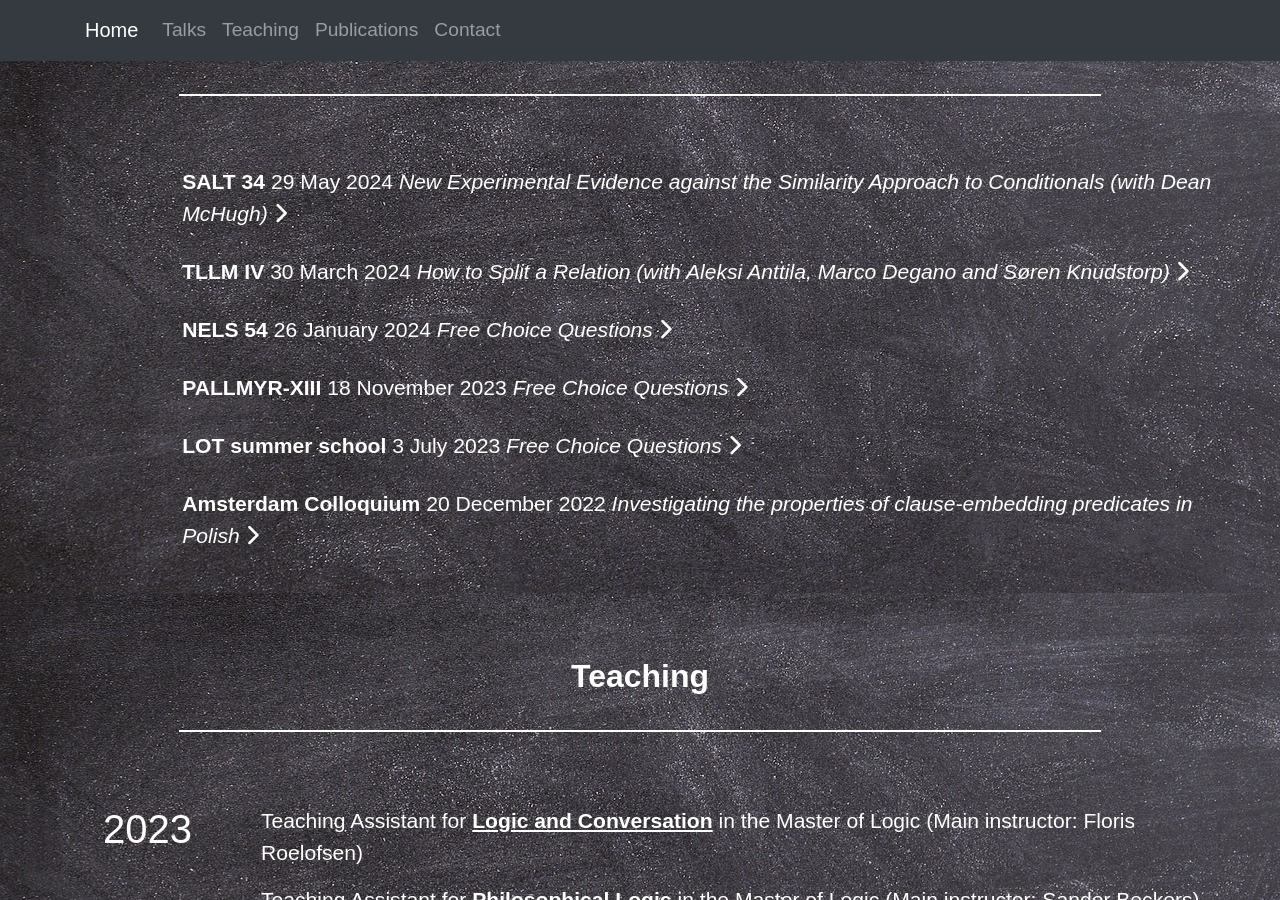
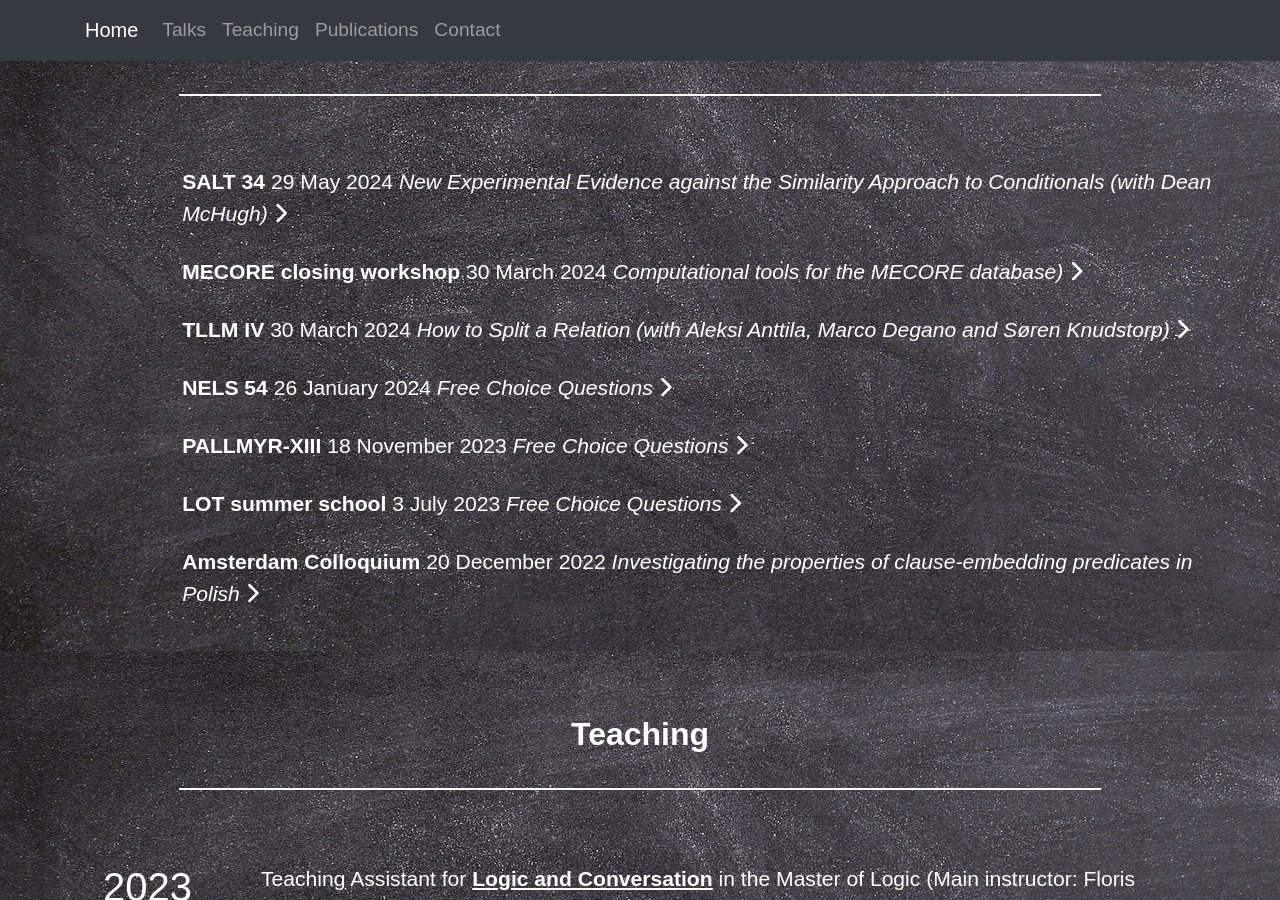
Before and after one commit to TJKlochowicz/Personal-website, a Jekyll site: the page built from _pages/index.html, in a window 1280 px wide and 900 px high, scrolled down 731 px. Built offline with Jekyll 4.4.1, drawn with Linux system fonts in a browser that asks for light colours; nearby versions of some CDN libraries; some web fonts are replaced; some of the changed lines change nothing that is shown.

Commit message:
added talk

```diff
--- a/_data/talks.yml
+++ b/_data/talks.yml
@@ -61,3 +61,16 @@
     These alternatives can be ‘actual’, when the state is split, but they can also be modal, when the relation is split.
     The resulting logics preserves all the important Free Choice inferences from BSML, without falling into the problem of Wide Scope Obligation.
     We will also propose an alternative solution, which treats states of evaluation as sets of paths, and not sets of worlds.
+
+- venue: "MECORE closing workshop"
+  date: 2024-03-30
+  title: "Computational tools for the MECORE database)"
+  url: https://wuegaki.ppls.ed.ac.uk/mecore/mecore-final-workshop/
+  #abstract: assets\papers\SALT_2024_Rec.pdf
+  slides: assets\slides\klochowicz-computational.pdf
+  description: >
+      The MECORE project by Uegaki et al. (2022) provides a cross-linguistic database of clause-
+      embedding predicates, which provides empirical confirmation or falsification to the hypotheses
+      postulated in the literature. I present a Python package which allows for the analysis of the
+      collected data, verification of the existing hypotheses about the selectional behaviour of those
+      predicates, and discovery of novel hypotheses using Machine Learning.
```
Also changed, not shown: 1 other file.
